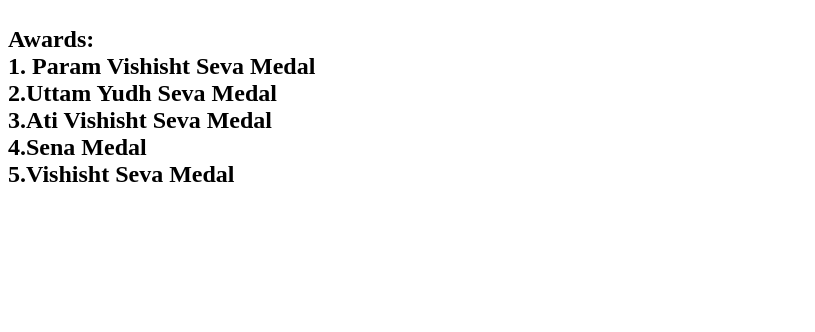
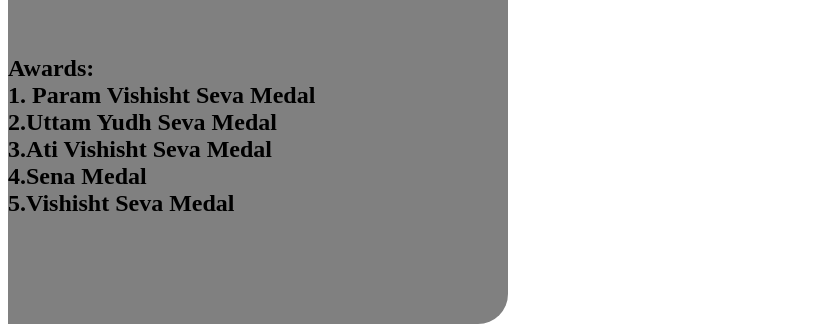
Before and after one commit to sruthiparvatham11/profilecard, a plain HTML site: page index.html in a window 1280 px wide. Shown: the part 497-829 px from the top of the page, without its empty margins (0-815 px from the left). Before the commit the page ends 800 px from the top, so only its background shows below. Drawn offline with Linux system fonts and the light colour scheme.

Commit message:
Update index.html

```diff
--- a/index.html
+++ b/index.html
@@ -4,7 +4,7 @@
     <meta charset="UTF-8">
     <meta name="viewport" content="width=device-width, initial-scale=1.0">
     <title>Document</title>
-    <link rel="stylesheet" href="anil.css">
+    <link rel="stylesheet" href="index.css">
 
 
 </head>
```
